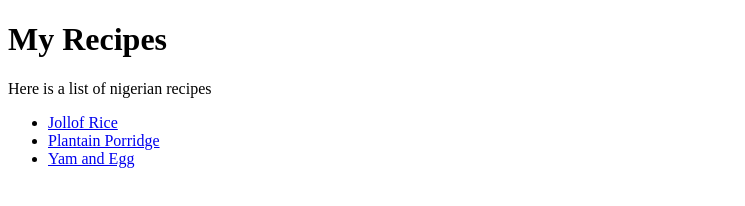
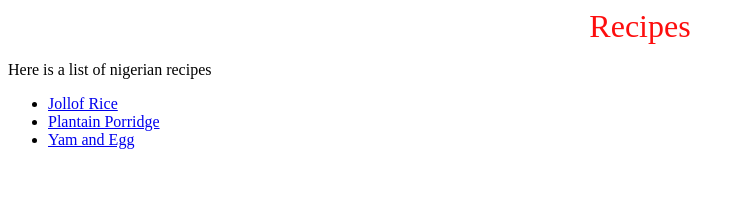
Before and after one commit to andrewk0l/recipe-website, a plain HTML site: page index.html in a window 1280 px wide. Shown: the whole page, without its empty margins (0-745 px from the left). Drawn offline with Linux system fonts and the light colour scheme.

Commit message:
styling the css

```diff
--- a/index.html
+++ b/index.html
@@ -4,10 +4,9 @@
     <meta charset="UTF-8">
     <meta name="viewport" content="width=device-width, initial-scale=1.0">
     <title>Recipes</title>
-    <link rel="stylesheet" type="css" href="styles/styles.css">
-</head>
+   <link rel="stylesheet" href="styles/styles.css">
 <body>
-   <div id="my-recipe"> <h1>My Recipes</h1></div>
+    <div>Recipes</div>
    <p>Here is a list of nigerian recipes</p>
 
     <ul>
--- a/styles/styles.css
+++ b/styles/styles.css
@@ -1,8 +1,5 @@
- p {
-color: darkred;
-background-color: blueviolet;
+ div {
+   font-size: xx-large;
+   color: rgb(253, 14, 14);
+   text-align: center;
  }
- h1 {
-    color: blue;
-    background-color: black;
- }
```
